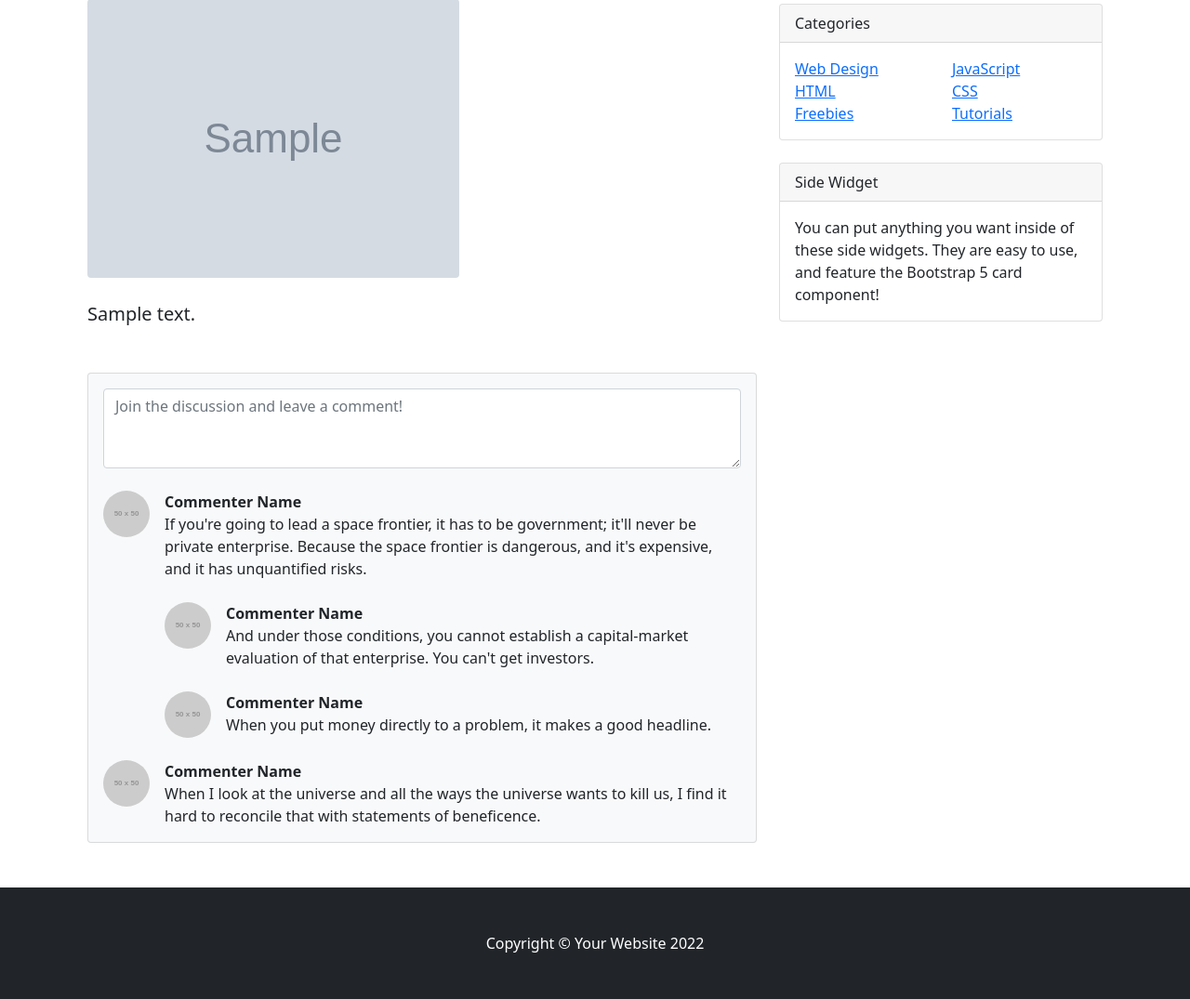
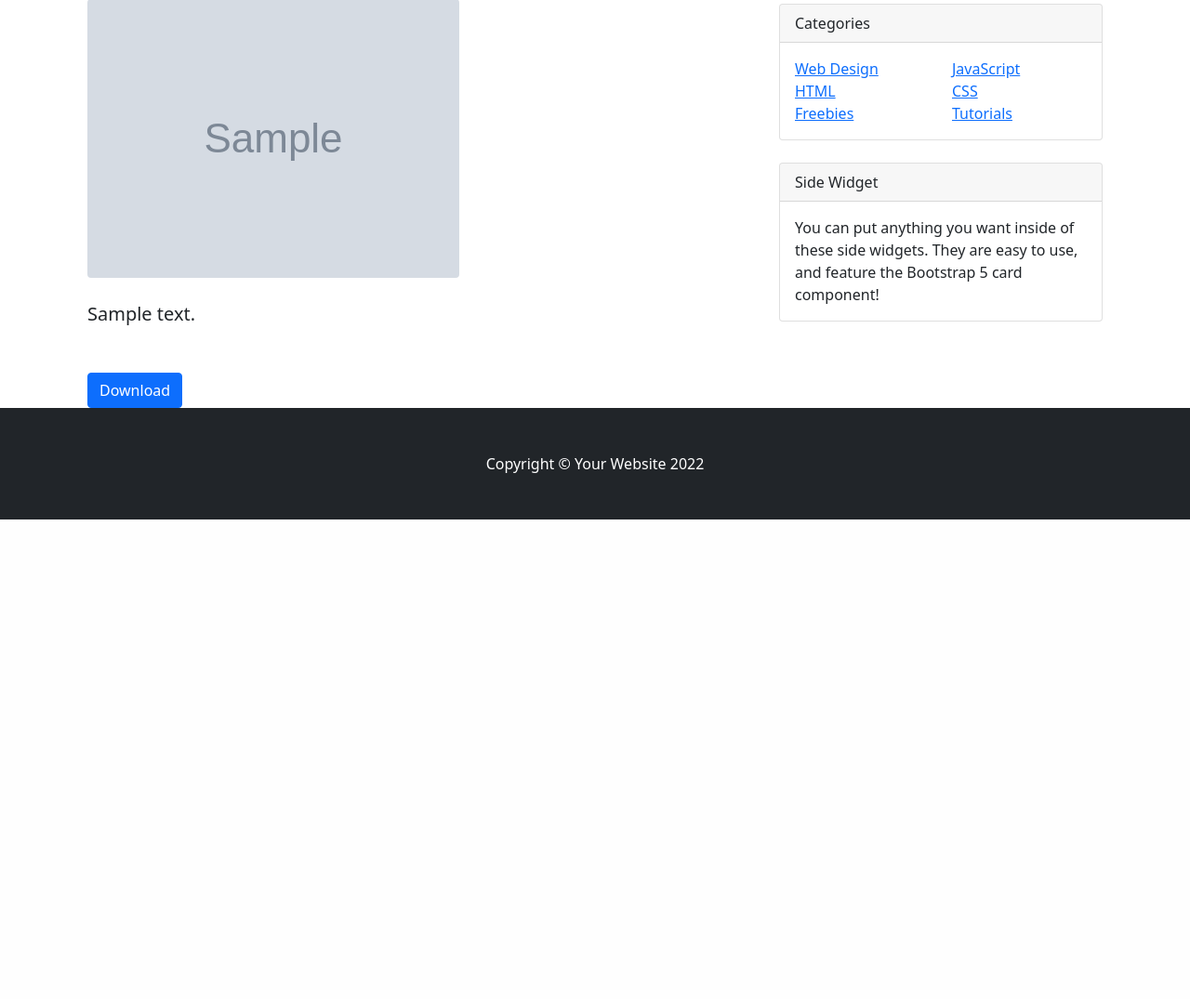
Before and after one commit to Gaebobman/Django, a Django app: page /blog/1/ in a window 1280 px wide. Shown: the part 237-1312 px from the top of the page at 93% size. After the commit the page ends 796 px from the top, so only its background shows below. Run offline with Django 4.2, Linux system fonts and the light colour scheme; tables that the repository leaves empty hold one stand-in row (values such as "Sample post"); grey boxes marked "Sample" are stand-in pictures; grey boxes labelled with a size stand in for pictures from a placeholder-image service; some libraries are stand-ins or nearby versions.

Commit message:
07.14 조건

```diff
--- a/Book/blog/templates/blog/post_detail.html
+++ b/Book/blog/templates/blog/post_detail.html
@@ -60,63 +60,13 @@
                 <section class="mb-5">
                     <p class="fs-5 mb-4"> {{ post.content }}</p>
                 </section>
+
+                {% if post.file_upload.url %}
+                    <a href ="{{ post.file_upload.url}}" class="btn btn-primary" role="button" download> Download</a>
+                {% endif %}
+
             </article>
-            <!-- Comments section-->
-            <section class="mb-5">
-                <div class="card bg-light">
-                    <div class="card-body">
-                        <!-- Comment form-->
-                        <form class="mb-4"><textarea class="form-control" rows="3"
-                                                     placeholder="Join the discussion and leave a comment!"></textarea>
-                        </form>
-                        <!-- Comment with nested comments-->
-                        <div class="d-flex mb-4">
-                            <!-- Parent comment-->
-                            <div class="flex-shrink-0"><img class="rounded-circle"
-                                                            src="https://dummyimage.com/50x50/ced4da/6c757d.jpg"
-                                                            alt="..."/></div>
-                            <div class="ms-3">
-                                <div class="fw-bold">Commenter Name</div>
-                                If you're going to lead a space frontier, it has to be government; it'll never be
-                                private enterprise. Because the space frontier is dangerous, and it's expensive, and it
-                                has unquantified risks.
-                                <!-- Child comment 1-->
-                                <div class="d-flex mt-4">
-                                    <div class="flex-shrink-0"><img class="rounded-circle"
-                                                                    src="https://dummyimage.com/50x50/ced4da/6c757d.jpg"
-                                                                    alt="..."/></div>
-                                    <div class="ms-3">
-                                        <div class="fw-bold">Commenter Name</div>
-                                        And under those conditions, you cannot establish a capital-market evaluation of
-                                        that enterprise. You can't get investors.
-                                    </div>
-                                </div>
-                                <!-- Child comment 2-->
-                                <div class="d-flex mt-4">
-                                    <div class="flex-shrink-0"><img class="rounded-circle"
-                                                                    src="https://dummyimage.com/50x50/ced4da/6c757d.jpg"
-                                                                    alt="..."/></div>
-                                    <div class="ms-3">
-                                        <div class="fw-bold">Commenter Name</div>
-                                        When you put money directly to a problem, it makes a good headline.
-                                    </div>
-                                </div>
-                            </div>
-                        </div>
-                        <!-- Single comment-->
-                        <div class="d-flex">
-                            <div class="flex-shrink-0"><img class="rounded-circle"
-                                                            src="https://dummyimage.com/50x50/ced4da/6c757d.jpg"
-                                                            alt="..."/></div>
-                            <div class="ms-3">
-                                <div class="fw-bold">Commenter Name</div>
-                                When I look at the universe and all the ways the universe wants to kill us, I find it
-                                hard to reconcile that with statements of beneficence.
-                            </div>
-                        </div>
-                    </div>
-                </div>
-            </section>
+
         </div>
         <!-- Side widgets-->
         <div class="col-lg-4">
```
